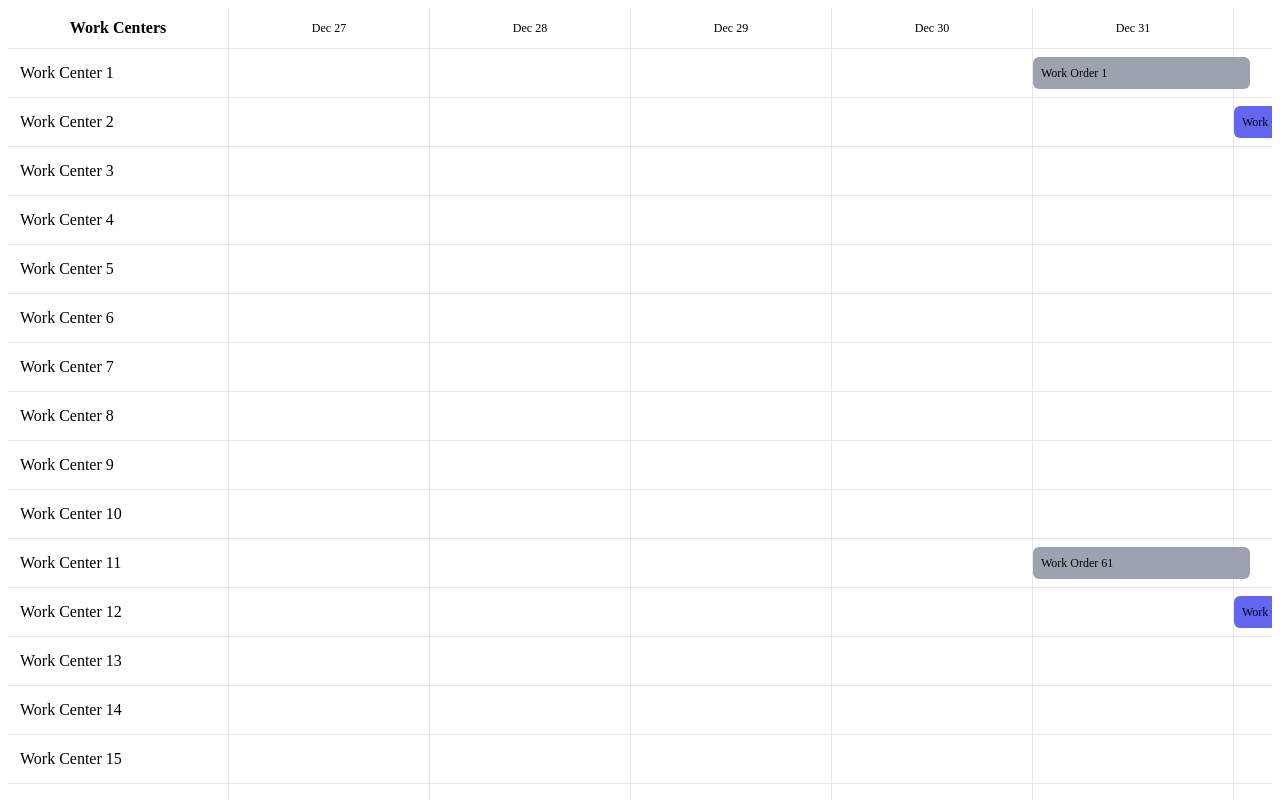
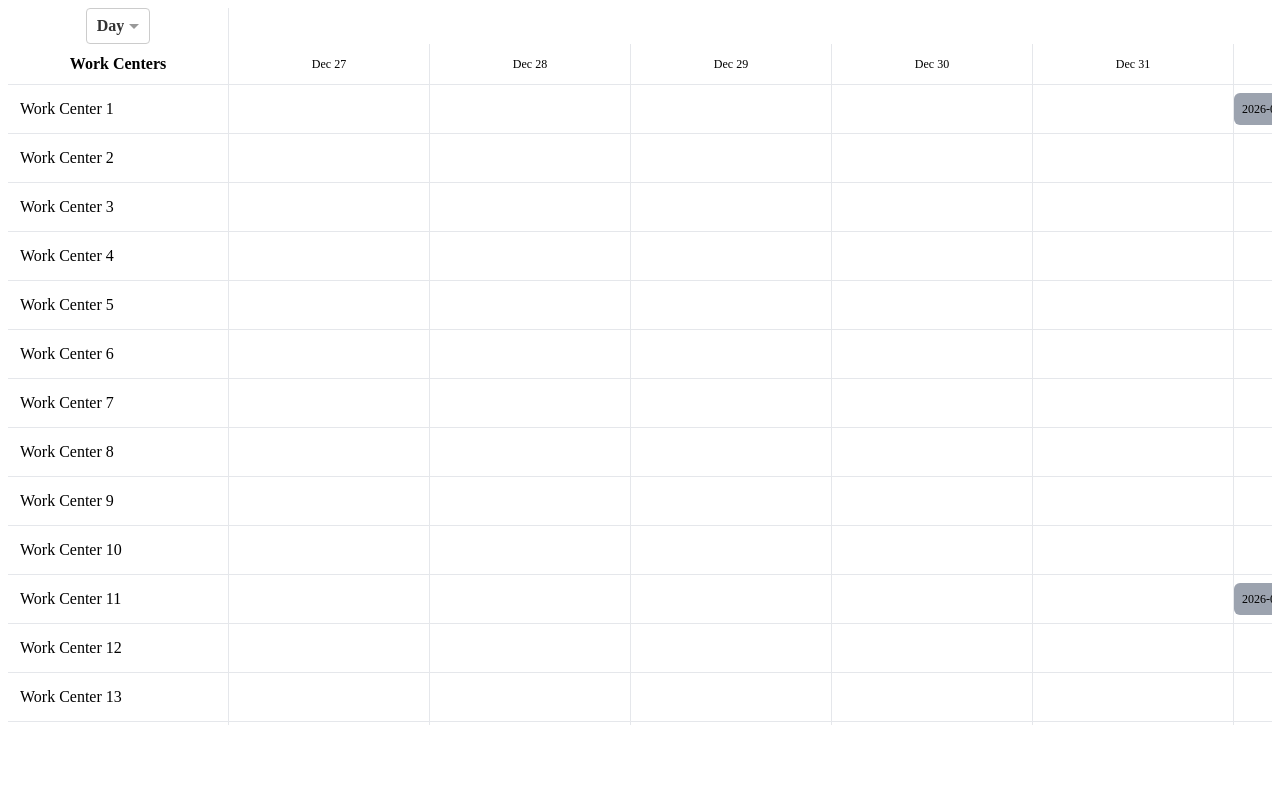
Before and after one commit to flavia3107/erp-system, an Angular app: page / in a window 1280 px wide. Shown: the top 800 px of the page. Built offline with nearby package versions, Linux system fonts and the light colour scheme; a web font is replaced by a local one.

Commit message:
Implement zoom functionality - Buggy / break commit

```diff
--- a/src/app/app.scss
+++ b/src/app/app.scss
@@ -1,5 +1,4 @@
 .app-container {
-	height: 100vh;
 	display: flex;
 	flex-direction: column;
 }
--- a/src/app/components/work-order-timeline/timeline-cell/timeline-cell.html
+++ b/src/app/components/work-order-timeline/timeline-cell/timeline-cell.html
@@ -12,7 +12,7 @@
 	@for(order of positionedOrders; track $index){
 	<div class="work-order" [ngClass]="statusClass(order.data.status)" [style.left.px]="order.left"
 		[style.width.px]="order.width">
-		{{ order.data.name }}
+		{{ order.data.startDate }} - {{order.data.endDate}}
 	</div>
 	}
 
--- a/src/app/components/work-order-timeline/timeline-cell/timeline-cell.ts
+++ b/src/app/components/work-order-timeline/timeline-cell/timeline-cell.ts
@@ -36,37 +36,98 @@ export class TimelineCell {
         break;
       case 'week':
         this.visibleStartDate = new Date();
-        this.visibleStartDate.setDate(today.getDate() - 14 * 7); // -14 weeks
+        this.visibleStartDate.setDate(today.getDate() - 4 * 7); // -4 weeks
         this.visibleEndDate = new Date();
-        this.visibleEndDate.setDate(today.getDate() + 14 * 7); // +14 weeks
+        this.visibleEndDate.setDate(today.getDate() + 4 * 7); // +4 weeks
         break;
       case 'month':
         this.visibleStartDate = new Date();
-        this.visibleStartDate.setMonth(today.getMonth() - 6); // -6 months
+        this.visibleStartDate.setMonth(today.getMonth() - 3); // -3 months
         this.visibleEndDate = new Date();
-        this.visibleEndDate.setMonth(today.getMonth() + 6); // +6 months
+        this.visibleEndDate.setMonth(today.getMonth() + 3); // +3 months
         break;
     }
   }
 
   positionOrders() {
-    if (!this.visibleDates().length) return;
-    const dayMs = 24 * 60 * 60 * 1000;
-    const timelineStart = this.visibleDates()[0].getTime();
+    if (!this.visibleDates().length || !this.workOrders().length) return;
+
+    const columns = this.visibleDates();
+    const columnCount = columns.length;
+    const columnMs = this.getColumnDurationMs();
+    const timelineStart = this.startOfDay(columns[0]);
+    const timelineEnd = this.startOfDay(columns[columns.length - 1]) + columnMs;
 
     this.positionedOrders = this.workOrders().map(order => {
-      const orderStart = new Date(order.data.startDate).getTime();
-      const orderEnd = new Date(order.data.endDate).getTime();
+      const orderStart = this.startOfDay(new Date(order.data.startDate));
+      const orderEnd = this.startOfDay(new Date(order.data.endDate));
+      const clampedStart = Math.max(orderStart, timelineStart);
+      const clampedEnd = Math.min(orderEnd, timelineEnd);
 
-      // left = days from first visible date * column width
-      const left = Math.max(0, Math.floor((orderStart - timelineStart) / dayMs)) * this.columnWidth;
+      // find start column index
+      let startIndex = 0;
+      for (let i = 0; i < columnCount; i++) {
+        const colStart = this.startOfDay(columns[i]);
+        const colEnd = i + 1 < columnCount ? this.startOfDay(columns[i + 1]) : colStart + columnMs;
+        if (clampedStart >= colStart && clampedStart < colEnd) {
+          startIndex = i;
+          break;
+        }
+      }
 
-      // width = number of days the order spans * column width
-      const width = Math.max(1, Math.ceil((orderEnd - orderStart) / dayMs)) * this.columnWidth;
+      // find end column index
+      let endIndex = startIndex;
+      for (let i = startIndex; i < columnCount; i++) {
+        const colStart = this.startOfDay(columns[i]);
+        const colEnd = i + 1 < columnCount ? this.startOfDay(columns[i + 1]) : colStart + columnMs;
+        if (clampedEnd >= colStart && clampedEnd <= colEnd) {
+          endIndex = i;
+          break;
+        }
+      }
+
+      // fractional position inside first and last columns
+      const firstColStart = this.startOfDay(columns[startIndex]);
+      const firstColEnd = startIndex + 1 < columnCount ? this.startOfDay(columns[startIndex + 1]) : firstColStart + columnMs;
+      const lastColStart = this.startOfDay(columns[endIndex]);
+      const lastColEnd = endIndex + 1 < columnCount ? this.startOfDay(columns[endIndex + 1]) : lastColStart + columnMs;
+      const fractionStart = (clampedStart - firstColStart) / (firstColEnd - firstColStart);
+      const fractionEnd = (clampedEnd - lastColStart) / (lastColEnd - lastColStart);
+      const left = startIndex * this.columnWidth + fractionStart * this.columnWidth;
+      const width = Math.max(1, (endIndex - startIndex - 1) * this.columnWidth + (1 - fractionStart) * this.columnWidth + fractionEnd * this.columnWidth) - 17;
+
       return { ...order, left, width };
     });
   }
 
+
+  findColumnIndex(date: Date, columns: Date[]): number {
+    for (let i = 0; i < columns.length; i++) {
+      const start = columns[i].getTime();
+      let end: number;
+      if (i < columns.length - 1) {
+        end = columns[i + 1].getTime() - 1;
+      } else {
+        end = start + 24 * 60 * 60 * 1000; // last column: add 1 day
+      }
+      if (date.getTime() >= start && date.getTime() <= end) return i;
+    }
+    return 0;
+  }
+
+  getColumnDurationMs = () => {
+    switch (this.timescale()) {
+      case 'week': return 7 * 24 * 60 * 60 * 1000;
+      case 'month': return 30 * 24 * 60 * 60 * 1000; // approx month
+      default: return 24 * 60 * 60 * 1000;
+    }
+  };
+
+  startOfDay = (date: Date) => {
+    const d = date;
+    d.setHours(0, 0, 0, 0);
+    return d.getTime();
+  };
 
 
   statusClass(status: WorkOrderStatus): string {
--- a/src/app/components/work-order-timeline/work-order-timeline.html
+++ b/src/app/components/work-order-timeline/work-order-timeline.html
@@ -1,3 +1,8 @@
+<div class="header-left">
+	<ng-select [items]="timescaleOptions" bindLabel="label" bindValue="value" [(ngModel)]="timescale"
+		[clearable]="false" [searchable]="false" (change)="onTimescaleChange()"></ng-select>
+</div>
+
 <div class="timeline-header">
 	<div class="header-left">Work Centers</div>
 	<div class="header-right" #headerRight>
--- a/src/app/components/work-order-timeline/work-order-timeline.scss
+++ b/src/app/components/work-order-timeline/work-order-timeline.scss
@@ -13,6 +13,7 @@
 	background: #fff;
 	border-bottom: 1px solid #e5e7eb;
 	height: 40px;
+	overflow-y: scroll;
 }
 
 .header-left {
@@ -49,6 +50,7 @@
 	display: flex;
 	flex: 1;
 	overflow: auto;
+	height: 80vh;
 }
 
 .left-panel {
--- a/src/app/components/work-order-timeline/work-order-timeline.ts
+++ b/src/app/components/work-order-timeline/work-order-timeline.ts
@@ -1,22 +1,39 @@
 import { DatePipe } from '@angular/common';
 import { AfterViewInit, Component, computed, ElementRef, input, OnInit, ViewChild } from '@angular/core';
-import { Timescale, WorkCenterDocument, WorkOrderDocument } from '../../../shared/models/interfaces';
+import { WorkCenterDocument, WorkOrderDocument } from '../../../shared/models/interfaces';
 import { TimelineCell } from './timeline-cell/timeline-cell';
+import { NgSelectModule } from '@ng-select/ng-select';
+import { FormsModule } from '@angular/forms';
 
 @Component({
   selector: 'app-work-order-timeline',
-  imports: [TimelineCell, DatePipe],
+  imports: [TimelineCell, DatePipe, NgSelectModule, FormsModule],
   templateUrl: './work-order-timeline.html',
   styleUrl: './work-order-timeline.scss',
 })
 export class WorkOrderTimeline implements OnInit, AfterViewInit {
   workCenters = input<WorkCenterDocument[]>([]);
   workOrders = input<WorkOrderDocument[]>([]);
-  timescale: Timescale = 'day';
+  timescale = 'day';
   visibleDates: Date[] = [];
-  headerColumnWidth = 80;
+  timescaleOptions = [
+    { label: 'Day', value: 'day' },
+    { label: 'Week', value: 'week' },
+    { label: 'Month', value: 'month' }
+  ];
   filteredOrdersFor = (wcId: string) =>
-    computed(() => this.workOrders().filter(o => o.data.workCenterId === wcId));
+    computed(() => {
+      const visibleStart = this.visibleDates[0];
+      const visibleEnd = this.visibleDates[this.visibleDates.length - 1];
+
+      return this.workOrders().filter(o => {
+        if (o.data.workCenterId !== wcId) return false;
+        const orderStart = new Date(o.data.startDate);
+        const orderEnd = new Date(o.data.endDate);
+        return orderEnd >= visibleStart && orderStart <= visibleEnd;
+      });
+    });
+
   @ViewChild('headerScroll') headerScroll!: ElementRef<HTMLDivElement>;
   @ViewChild('rightPanel') rightPanel!: ElementRef<HTMLDivElement>;
   @ViewChild('leftPanel') leftPanel!: ElementRef<HTMLDivElement>;
@@ -73,8 +90,7 @@ export class WorkOrderTimeline implements OnInit, AfterViewInit {
     this.visibleDates = dates;
   }
 
-  onTimescaleChange(ts: Timescale) {
-    this.timescale = ts;
+  onTimescaleChange() {
     this.generateVisibleDates();
   }
 
```
